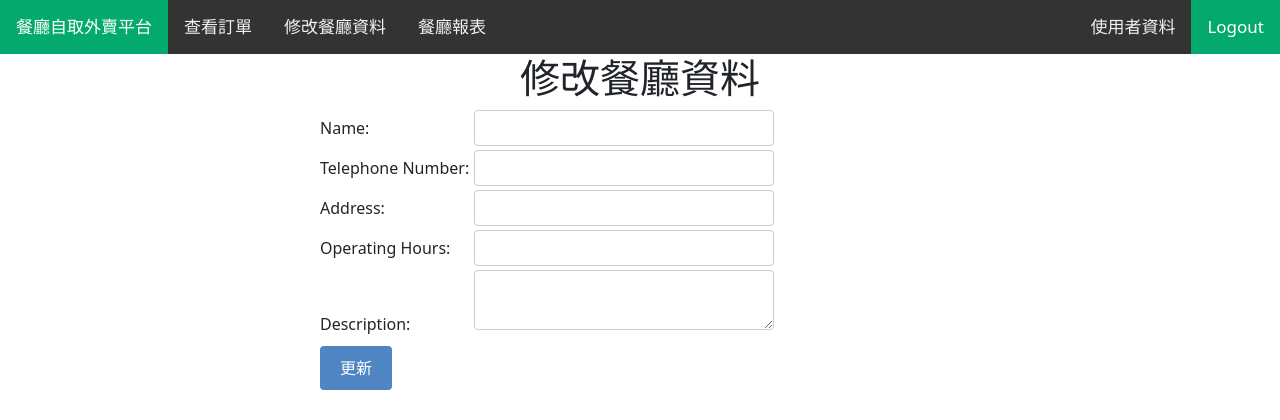
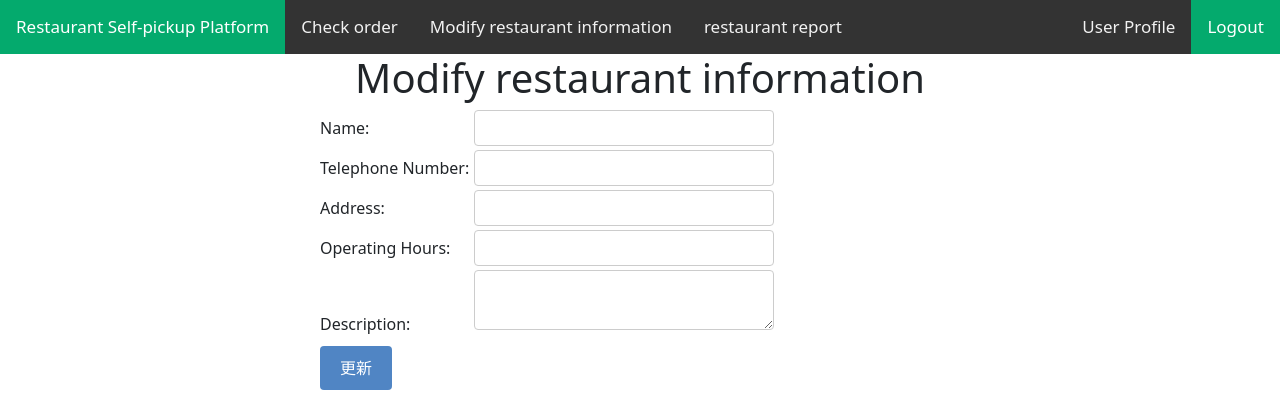
Before and after one commit to Irokanade/restaurant_takeout, a PHP site: page /r_info_edit.php in a window 1280 px wide. Shown: the top 420 px of the page. Run offline with PHP 8.4, Linux system fonts and the light colour scheme; a user stored in the database is signed in; data comes from the database, SQL or seed files in the repository; data that the repository does not hold is empty.

Commit message:
fix:english translate for restaurant side

```diff
--- a/r_edit_menu.php
+++ b/r_edit_menu.php
@@ -14,11 +14,11 @@ if ($_SERVER["REQUEST_METHOD"] == "POST") {
     $update_sql = "UPDATE menu SET food_name='$food_name', food_price='$food_price', food_description='$food_description' WHERE menu_id='$menu_id'";
 
     if ($conn->query($update_sql) === TRUE) {
-        echo "菜单项已成功更新！";
+        echo "Menu item updated successfully！";
         echo '<script>window.location.href = "r_menu.php";</script>';
         exit();
     } else {
-        echo "错误：" . $conn->error;
+        echo "Error:" . $conn->error;
     }
 }
 
@@ -40,7 +40,7 @@ if ($result->num_rows > 0) {
 
     $result->close();
 } else {
-    echo "未找到给定的菜单项";
+    echo "The given menu item was not found";
     exit();
 }
 
--- a/r_info_edit.php
+++ b/r_info_edit.php
@@ -21,9 +21,9 @@ if ($_SERVER["REQUEST_METHOD"] == "POST") {
             WHERE rest_id = '$rest_id'";
 
     if ($conn->query($sql) === TRUE) {
-        $success_message = "餐廳信息已成功更新";
+        $success_message = "Restaurant information successfully updated";
     } else {
-        $error_message = "更新餐廳信息時出錯：" . $conn->error;
+        $error_message = "An error occurred while updating restaurant information:" . $conn->error;
     }
 }
 
@@ -38,7 +38,7 @@ $conn->close();
 
 <html>
 <head>
-    <title>修改餐廳資料</title>
+    <title>Modify restaurant information</title>
     <meta http-equiv="Content-Type" content="text/html; charset=utf-8">
     <style>
         h1 {
@@ -78,17 +78,17 @@ $conn->close();
     <script src="https://cdn.jsdelivr.net/npm/bootstrap@5.2.3/dist/js/bootstrap.bundle.min.js"></script>
 </head>
 <body>
-<h1>修改餐廳資料</h1>
+<h1>Modify restaurant information</h1>
 
 <?php if (isset($success_message)): ?>
     <div class="alert alert-success">
-        <strong>成功!</strong> <?php echo $success_message; ?>
+        <strong>Success!</strong> <?php echo $success_message; ?>
     </div>
 <?php endif; ?>
 
 <?php if (isset($error_message)): ?>
     <div class="alert alert-warning">
-        <strong>警告!</strong> <?php echo $error_message; ?>
+        <strong>Warning!</strong> <?php echo $error_message; ?>
     </div>
 <?php endif; ?>
 
--- a/r_mainpage.php
+++ b/r_mainpage.php
@@ -6,7 +6,7 @@ include("config.php");
 
 <html>
 <head>
-    <title>餐廳自取外賣平台</title>
+    <title>Restaurant self-pickup Platform</title>
     <meta http-equiv="Content-Type" content="text/html; charset=utf-8">
     <style>
         body {
@@ -48,7 +48,7 @@ include("config.php");
     <script src="https://cdn.jsdelivr.net/npm/bootstrap@5.2.3/dist/js/bootstrap.bundle.min.js"></script>
 </head>
 <body>
-<Marquee Direction="Right" BGColor="gray">歡迎使用餐廳自取外賣平台</Marquee>
+<Marquee Direction="Right" BGColor="gray">Welcome to the Restaurant self-pickup Platform</Marquee>
 <div class="jumbotron">
     <div class="container">
     <h1 class="display-3">Welcome <?php
@@ -64,7 +64,7 @@ include("config.php");
 </div>
 
 
-<h1 align="center">餐廳自取外賣平台</h1>
+<h1 align="center">Restaurant self-pickup Platform</h1>
 <table class="table table-striped table-hover" style="width: 60%" align="center">
     <tr>
         <th>Name</th>
--- a/r_navbar.php
+++ b/r_navbar.php
@@ -77,7 +77,7 @@ include('config.php');
     }
 </style>
 <div class="topnav">
-    <a class="active" href="r_mainpage.php">餐廳自取外賣平台</a>
+    <a class="active" href="r_mainpage.php">Restaurant Self-pickup Platform</a>
     <?php
 
     $sql = "SELECT * FROM restaurant INNER JOIN rest_login_cred ON restaurant.rest_id = rest_login_cred.rest_id WHERE rest_login_cred.login_id = '$login_session'";
@@ -90,18 +90,18 @@ include('config.php');
 
 
         echo '<a href="r_menu.php?rest_id=' . $rest_id . '">' . $rest_name . '</a>';
-        echo '<a href="r_menu.php?rest_id=' . $rest_id . '">' . '修改菜單' . '</a>';
+        echo '<a href="r_menu.php?rest_id=' . $rest_id . '">' . 'edit menu' . '</a>';
     }
     ?>
-    <a href="r_orders.php">查看訂單</a>
-    <a href="r_info_edit.php">修改餐廳資料</a>
-    <a href="r_report.php?rest_id=<?php echo $rest_id; ?>">餐廳報表</a>
+    <a href="r_orders.php">Check order</a>
+    <a href="r_info_edit.php">Modify restaurant information</a>
+    <a href="r_report.php?rest_id=<?php echo $rest_id; ?>">restaurant report</a>
     <div class="right">
         <?php
         if (isset($_SESSION['login_user'])) {
             $user_name = $_SESSION['login_user'];
             //echo '<a href="r_user_info_edit.php">Hi ' . $user_name . '</a>';
-            echo '<a href="r_user_info_edit.php">使用者資料 </a>';
+            echo '<a href="r_user_info_edit.php">User Profile</a>';
             echo '<a class="active" href="logout.php">Logout</a>';
         } else {
             echo '<a class="active" href="login.php">Login</a>';
```
Also changed, not shown: r_menu.php (+4 -4 lines), r_report.php (+4 -4 lines), r_user_info_edit.php (+10 -10 lines).
